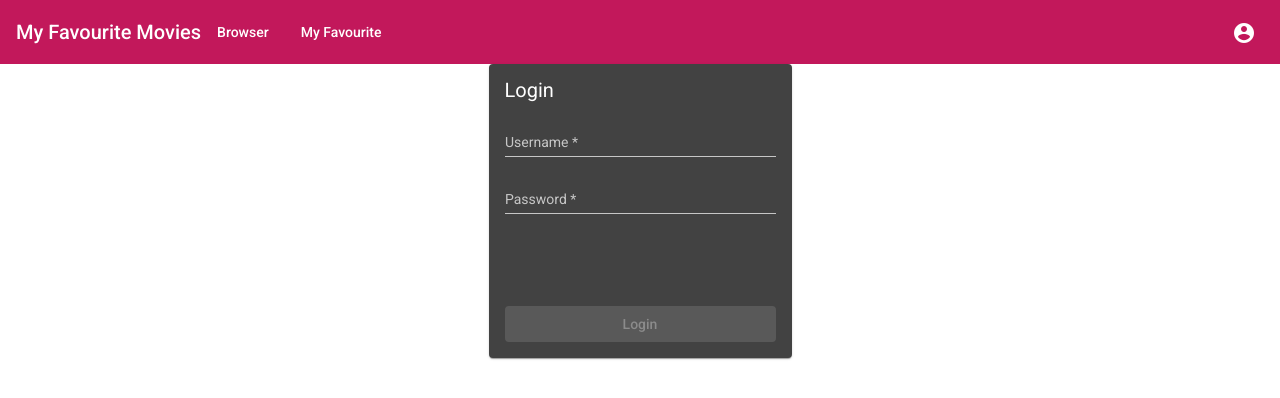
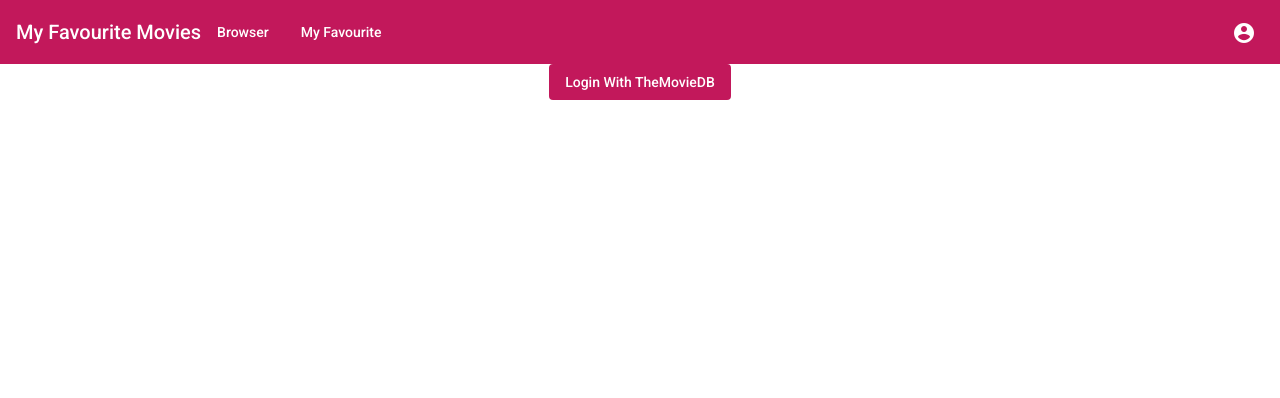
Before and after one commit to bom17457/my_fav_movie, an Angular app: page /login in a window 1280 px wide. Shown: the top 398 px of the page. Built offline with nearby package versions, Linux system fonts and the light colour scheme.

Commit message:
update login

```diff
--- a/projects/my-movies/src/app/app-routing.module.ts
+++ b/projects/my-movies/src/app/app-routing.module.ts
@@ -3,11 +3,12 @@ import { RouterModule, Routes } from '@angular/router';
 import { BrowserComponent } from './browser/browser.component';
 import { FavComponent } from './fav/fav.component';
 import { LoginFormComponent } from './login-form/login-form.component';
+import { LoginWithThemoviedbComponent } from './login-with-themoviedb/login-with-themoviedb.component';
 
 const routes: Routes = [
   { path: '', component: BrowserComponent },
   { path: 'favourite', component: FavComponent },
-  { path: 'login', component: LoginFormComponent },
+  { path: 'login', component: LoginWithThemoviedbComponent },
 ];
 
 @NgModule({
--- a/projects/my-movies/src/app/app.module.ts
+++ b/projects/my-movies/src/app/app.module.ts
@@ -7,6 +7,7 @@ import { MatGridListModule } from '@angular/material/grid-list'
 import { MatCardModule } from '@angular/material/card'
 import { MatMenuModule } from '@angular/material/menu'
 import { MatInputModule } from '@angular/material/input';
+import { MatSidenavModule } from '@angular/material/sidenav';
 import { FlexLayoutModule } from '@angular/flex-layout';
 
 import { AppRoutingModule } from './app-routing.module';
@@ -24,6 +25,7 @@ import { HttpInterceptorProviders } from './http-inceptors';
 import { MovieItemComponent } from './movielist/movie-item/movie-item.component';
 import { LoginFormComponent } from './login-form/login-form.component';
 import { ReactiveFormsModule } from '@angular/forms';
+import { LoginWithThemoviedbComponent } from './login-with-themoviedb/login-with-themoviedb.component';
 @NgModule({
   declarations: [
     AppComponent,
@@ -36,6 +38,8 @@ import { ReactiveFormsModule } from '@angular/forms';
     LatestComponent,
     MovieItemComponent,
     LoginFormComponent,
+    LoginWithThemoviedbComponent,
+
   ],
   imports: [
     BrowserModule,
@@ -48,6 +52,7 @@ import { ReactiveFormsModule } from '@angular/forms';
     MatCardModule,
     MatInputModule,
     MatMenuModule,
+    MatSidenavModule,
     FlexLayoutModule,
     HttpClientModule,
     ReactiveFormsModule
--- /dev/null
+++ b/projects/my-movies/src/app/login-with-themoviedb/login-with-themoviedb.component.html
@@ -0,0 +1,15 @@
+<div
+  fxLayout="row"
+  style="height: calc(100% - 64px)"
+  fxLayoutAlign="center center"
+>
+  <button
+    *ngIf="login_state; else wait_block"
+    color="primary"
+    (click)="login()"
+    mat-flat-button
+  >
+    Login With TheMovieDB
+  </button>
+  <ng-template #wait_block><p>Please Wait...</p></ng-template>
+</div>
--- /dev/null
+++ b/projects/my-movies/src/app/login-with-themoviedb/login-with-themoviedb.component.ts
@@ -0,0 +1,41 @@
+import { Component, OnInit } from '@angular/core';
+import { ActivatedRoute, Router } from '@angular/router';
+import { AuthenticationService } from '../moviedb/authentication.service';
+
+@Component({
+  selector: 'app-login-with-themoviedb',
+  templateUrl: './login-with-themoviedb.component.html',
+  styleUrls: ['./login-with-themoviedb.component.sass']
+})
+export class LoginWithThemoviedbComponent implements OnInit {
+  approved: boolean = false;
+  request_token?: string;
+  login_state: boolean = true;
+
+  constructor(private authenService: AuthenticationService, private route: ActivatedRoute, private router: Router) { }
+
+  ngOnInit(): void {
+    this.route.queryParams.subscribe(params => {
+      this.approved = params['approved']
+      this.request_token = params['request_token']
+    })
+
+    if (this.approved && this.request_token) {
+      this.login_state = false;
+      this.get_session(this.request_token);
+    }
+  }
+
+  login() {
+    this.authenService.request_token().subscribe(ob => {
+      window.location.href = `https://www.themoviedb.org/authenticate/${ob.request_token}?redirect_to=http://localhost:4200/login`
+    })
+  }
+
+  get_session(request_token: string) {
+    this.authenService.create_session(request_token).subscribe((sess) => {
+      localStorage.setItem("ssid", sess.session_id);
+      this.router.navigateByUrl('/');
+    })
+  }
+}
--- a/projects/my-movies/src/app/moviedb/authentication.service.ts
+++ b/projects/my-movies/src/app/moviedb/authentication.service.ts
@@ -2,7 +2,7 @@ import { HttpClient, HttpErrorResponse } from '@angular/common/http';
 import { Injectable } from '@angular/core';
 import { Observable, throwError } from 'rxjs';
 import { catchError, delay, map, switchMap } from 'rxjs/operators';
-import { request_token } from './request_token';
+import { request_token, session } from './request_token';
 import { user } from './user';
 
 @Injectable({
@@ -45,4 +45,10 @@ export class AuthenticationService {
         catchError(this.handleError),
       )
   }
+
+  public create_session(request_token: string): Observable<session> {
+    return this.http.post<session>('/api//authentication/session/new', {
+      request_token
+    }).pipe(catchError(this.handleError))
+  }
 }
--- a/projects/my-movies/src/app/moviedb/request_token.ts
+++ b/projects/my-movies/src/app/moviedb/request_token.ts
@@ -3,3 +3,8 @@ export interface request_token{
     expires_at: string;
     request_token: string;
 }
+
+export interface session {
+    success: boolean;
+    session_id: string;
+}
--- a/projects/my-movies/src/app/movielist/movie-item/movie-item.component.html
+++ b/projects/my-movies/src/app/movielist/movie-item/movie-item.component.html
@@ -8,6 +8,7 @@
       <mat-menu #options="matMenu">
         <button (click)="add_favorite()" mat-menu-item><mat-icon>favorite</mat-icon>favorite</button>
         <button (click)="add_watchlist()" mat-menu-item><mat-icon>bookmark</mat-icon>Watchlist</button>
+        <input mat-menu-item />
       </mat-menu>
     </div>
   </div>
```
Also changed, not shown: projects/my-movies/src/app/login-with-themoviedb/login-with-themoviedb.component.sass (added), 1 other file (tests, documents, lock files or other folders).
